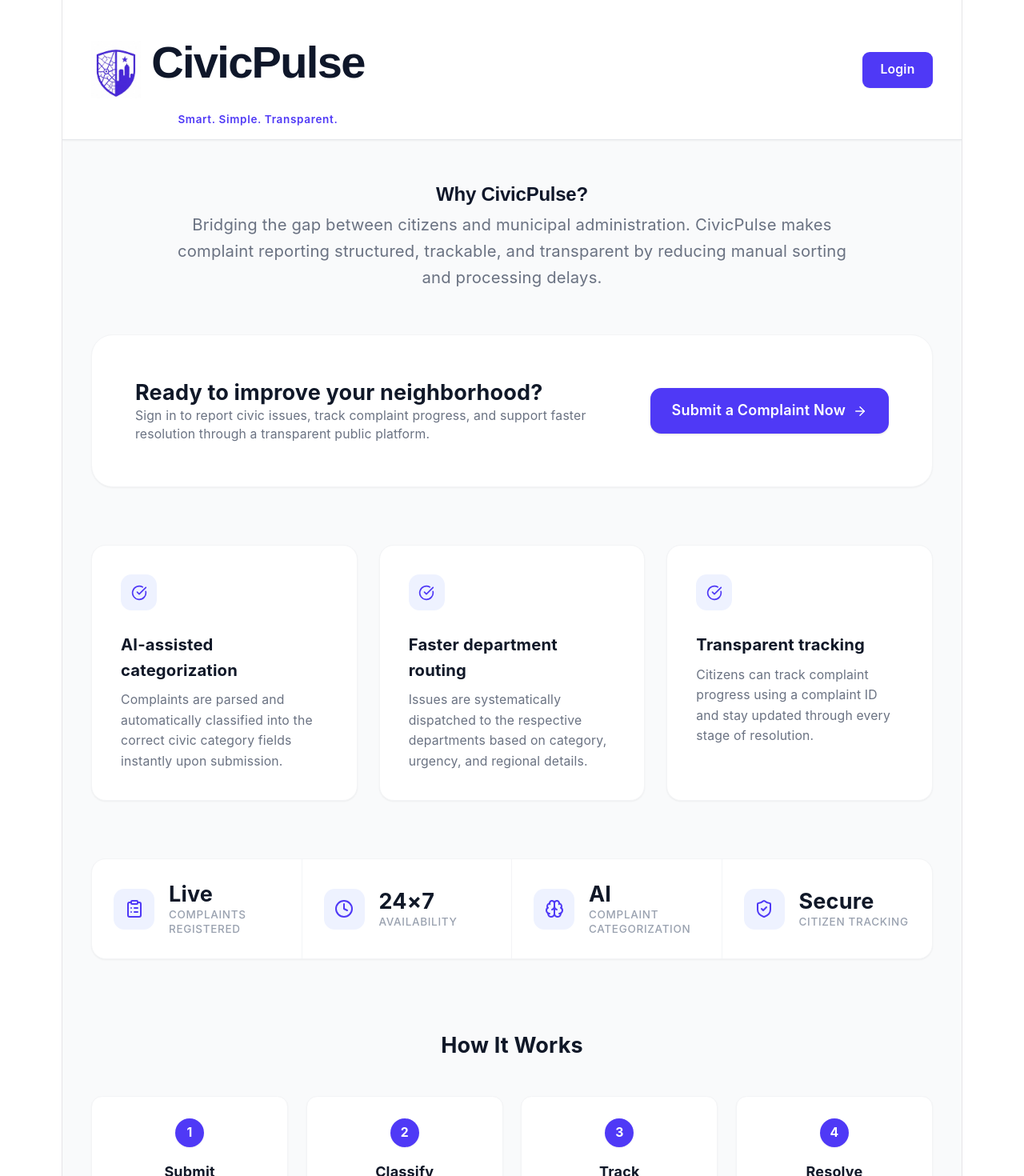
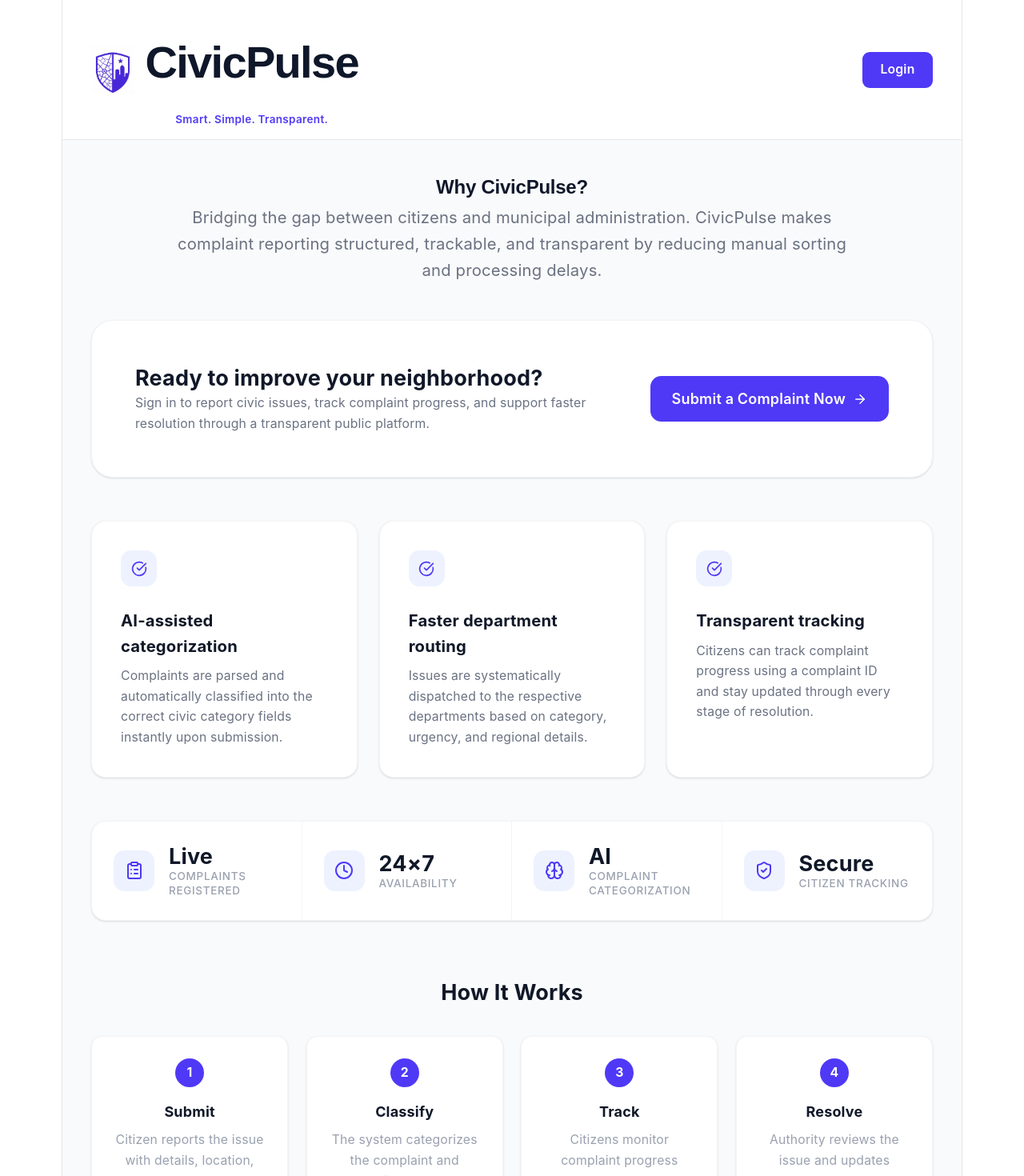
Before and after one commit to madhu-vanthi-2517/civicpulse, a React (Vite) app in the folder frontend/: page / in a window 1280 px wide. Shown: the top 1470 px of the page at 80% size. Built offline with nearby package versions, Linux system fonts and the light colour scheme.

Commit message:
style :LandingPage layout and styling

```diff
--- a/frontend/src/pages/LandingPage.jsx
+++ b/frontend/src/pages/LandingPage.jsx
@@ -11,20 +11,20 @@ import {
 export default function LandingPage() {
   return (
     <div className="min-h-screen w-full bg-gray-50 text-slate-900 font-sans antialiased overflow-x-hidden">
-      <nav className="w-full bg-white border-b border-gray-200 px-4 py-4 sm:px-6 lg:px-8 shadow-xs">
-        <div className="w-full max-w-[1280px] mx-auto flex items-center justify-between">
-          <Link to="/" className="flex items-center gap-3">
+      <nav className="w-full bg-white border-b border-gray-200 px-4 py-4 sm:px-6 lg:px-8">
+        <div className="w-full max-w-screen-xl mx-auto flex items-center justify-between gap-4">
+          <Link to="/" className="flex items-center gap-3 min-w-0">
             <img
               src="/logo_civicpulse.jpeg"
               alt="CivicPulse Logo"
-              className="h-20 w-auto object-contain sm:h-16"
+              className="h-12 w-auto object-contain sm:h-14"
             />
 
-            <div className="flex flex-col justify-center">
-              <h1 className="text-2xl font-bold text-gray-900 tracking-tight leading-none">
+            <div className="flex flex-col justify-center min-w-0">
+              <h1 className="text-xl sm:text-2xl font-bold text-gray-900 tracking-tight leading-none">
                 CivicPulse
               </h1>
-              <span className="text-xs text-indigo-600 font-semibold tracking-wider mt-1 leading-none">
+              <span className="text-[11px] sm:text-xs text-indigo-600 font-semibold tracking-wide mt-1 leading-none">
                 Smart. Simple. Transparent.
               </span>
             </div>
@@ -32,31 +32,33 @@ export default function LandingPage() {
 
           <Link
             to="/login"
-            className="bg-indigo-600 text-white text-sm font-semibold px-5 py-2.5 rounded-lg hover:bg-indigo-700 transition shadow-xs"
+            className="shrink-0 bg-indigo-600 text-white text-sm font-semibold px-5 py-2.5 rounded-lg hover:bg-indigo-700 transition"
           >
             Login
           </Link>
         </div>
       </nav>
 
-      <main className="w-full max-w-[1280px] mx-auto px-4 py-12 sm:px-6 lg:px-8 text-center">
-        <header className="max-w-3xl mx-auto mb-12">
-          <h2 className="text-3xl md:text-5xl font-extrabold text-gray-900 tracking-tight">
+      <main className="w-full max-w-screen-xl mx-auto px-4 py-10 sm:px-6 lg:px-8 text-center">
+        <header className="max-w-3xl mx-auto mb-10">
+          <h2 className="text-2xl sm:text-3xl md:text-5xl font-extrabold text-gray-900 tracking-tight">
             Why CivicPulse?
           </h2>
-          <p className="text-base md:text-lg text-gray-500 mt-4 leading-relaxed">
+
+          <p className="text-sm sm:text-base md:text-lg text-gray-500 mt-4 leading-relaxed">
             Bridging the gap between citizens and municipal administration.
             CivicPulse makes complaint reporting structured, trackable, and
             transparent by reducing manual sorting and processing delays.
           </p>
         </header>
 
-        <div className="bg-white border border-gray-100 rounded-3xl p-8 md:p-12 shadow-xs flex flex-col md:flex-row items-center justify-between gap-6 text-left mb-16">
-          <div>
+        <section className="bg-white border border-gray-100 rounded-3xl p-6 sm:p-8 md:p-12 shadow-sm flex flex-col md:flex-row items-center justify-between gap-6 text-left mb-12">
+          <div className="w-full">
             <h3 className="text-xl md:text-2xl font-bold text-gray-900">
               Ready to improve your neighborhood?
             </h3>
-            <p className="text-sm text-gray-500 mt-1 max-w-2xl">
+
+            <p className="text-sm text-gray-500 mt-2 max-w-2xl leading-relaxed">
               Sign in to report civic issues, track complaint progress, and
               support faster resolution through a transparent public platform.
             </p>
@@ -64,29 +66,31 @@ export default function LandingPage() {
 
           <Link
             to="/login"
-            className="w-full md:w-auto bg-indigo-600 text-white font-semibold px-6 py-3.5 rounded-xl hover:bg-indigo-700 transition shadow-sm flex items-center justify-center gap-2 whitespace-nowrap"
+            className="w-full md:w-auto bg-indigo-600 text-white font-semibold px-6 py-3.5 rounded-xl hover:bg-indigo-700 transition flex items-center justify-center gap-2 whitespace-nowrap"
           >
             Submit a Complaint Now
             <ArrowRight size={18} />
           </Link>
-        </div>
+        </section>
 
-        <div className="grid grid-cols-1 md:grid-cols-3 gap-6 mb-16 text-left">
+        <section className="grid grid-cols-1 md:grid-cols-3 gap-6 mb-12 text-left">
           <Info
             title="AI-assisted categorization"
             text="Complaints are parsed and automatically classified into the correct civic category fields instantly upon submission."
           />
+
           <Info
             title="Faster department routing"
             text="Issues are systematically dispatched to the respective departments based on category, urgency, and regional details."
           />
+
           <Info
             title="Transparent tracking"
             text="Citizens can track complaint progress using a complaint ID and stay updated through every stage of resolution."
           />
-        </div>
+        </section>
 
-        <section className="bg-white border border-gray-100 rounded-2xl shadow-xs grid grid-cols-1 sm:grid-cols-2 md:grid-cols-4 divide-y sm:divide-y-0 sm:divide-x divide-gray-100 mb-16">
+        <section className="bg-white border border-gray-100 rounded-2xl shadow-sm grid grid-cols-1 sm:grid-cols-2 lg:grid-cols-4 divide-y sm:divide-y-0 sm:divide-x divide-gray-100 mb-12 overflow-hidden">
           <Stat
             icon={<ClipboardList />}
             value="Live"
@@ -98,26 +102,29 @@ export default function LandingPage() {
         </section>
 
         <section className="py-4">
-          <h3 className="text-2xl font-bold text-gray-900 mb-10">
+          <h3 className="text-2xl font-bold text-gray-900 mb-8">
             How It Works
           </h3>
 
-          <div className="grid grid-cols-1 sm:grid-cols-2 md:grid-cols-4 gap-5">
+          <div className="grid grid-cols-1 sm:grid-cols-2 lg:grid-cols-4 gap-5">
             <Step
               number="1"
               title="Submit"
               text="Citizen reports the issue with details, location, and description."
             />
+
             <Step
               number="2"
               title="Classify"
               text="The system categorizes the complaint and identifies urgency."
             />
+
             <Step
               number="3"
               title="Track"
               text="Citizens monitor complaint progress using their complaint ID."
             />
+
             <Step
               number="4"
               title="Resolve"
@@ -127,8 +134,8 @@ export default function LandingPage() {
         </section>
       </main>
 
-      <footer className="bg-white border-t border-gray-200 px-4 py-8 mt-12 sm:px-6 lg:px-8">
-        <div className="w-full max-w-[1280px] mx-auto flex flex-col md:flex-row items-center justify-between gap-6 text-sm text-gray-500">
+      <footer className="bg-white border-t border-gray-200 px-4 py-8 mt-10 sm:px-6 lg:px-8">
+        <div className="w-full max-w-screen-xl mx-auto flex flex-col md:flex-row items-center justify-between gap-6 text-sm text-gray-500">
           <div className="flex items-center gap-2">
             <img
               src="/logo_civicpulse.jpeg"
@@ -158,7 +165,7 @@ export default function LandingPage() {
 
 function Info({ title, text }) {
   return (
-    <div className="bg-white border border-gray-100 rounded-2xl p-8 shadow-xs hover:shadow-md transition duration-300 flex flex-col items-start">
+    <div className="bg-white border border-gray-100 rounded-2xl p-6 sm:p-8 shadow-sm hover:shadow-md transition duration-300 flex flex-col items-start">
       <div className="w-10 h-10 bg-indigo-50 text-indigo-600 rounded-xl flex items-center justify-center mb-6">
         <CheckCircle size={20} />
       </div>
@@ -173,7 +180,7 @@ function Info({ title, text }) {
 function Stat({ icon, value, label }) {
   return (
     <div className="p-6 flex items-center gap-4 justify-start text-left">
-      <div className="bg-indigo-50 text-indigo-600 p-3 rounded-xl">
+      <div className="bg-indigo-50 text-indigo-600 p-3 rounded-xl shrink-0">
         {icon}
       </div>
 
@@ -191,8 +198,8 @@ function Stat({ icon, value, label }) {
 
 function Step({ number, title, text }) {
   return (
-    <div className="bg-white border border-gray-100 rounded-xl shadow-xs p-6 text-center hover:shadow-md transition duration-300">
-      <div className="w-8 h-8 bg-indigo-600 text-white rounded-full flex items-center justify-center text-sm font-bold mx-auto mb-4 shadow-xs">
+    <div className="bg-white border border-gray-100 rounded-xl shadow-sm p-6 text-center hover:shadow-md transition duration-300">
+      <div className="w-8 h-8 bg-indigo-600 text-white rounded-full flex items-center justify-center text-sm font-bold mx-auto mb-4">
         {number}
       </div>
 
```
